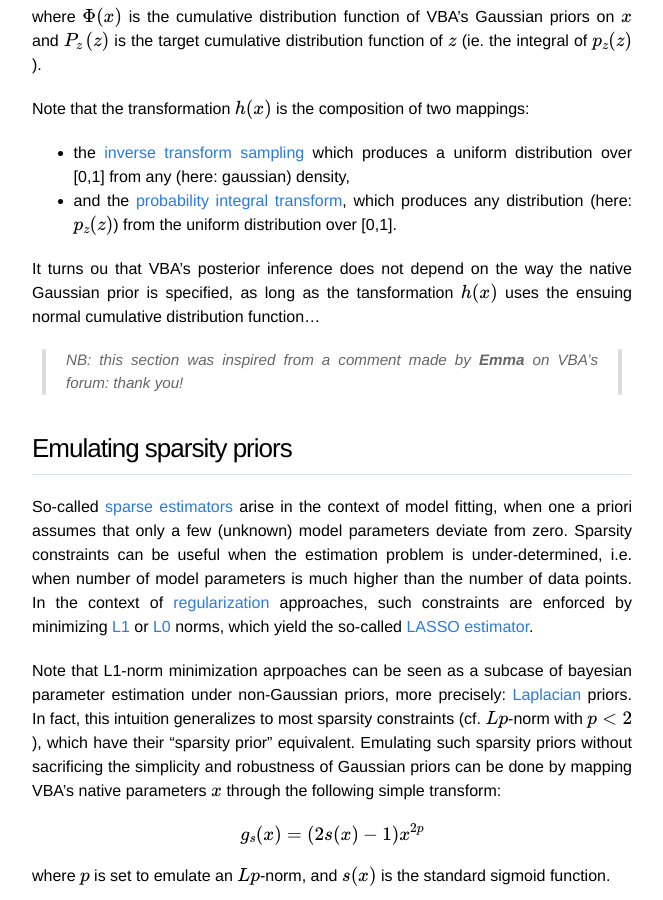
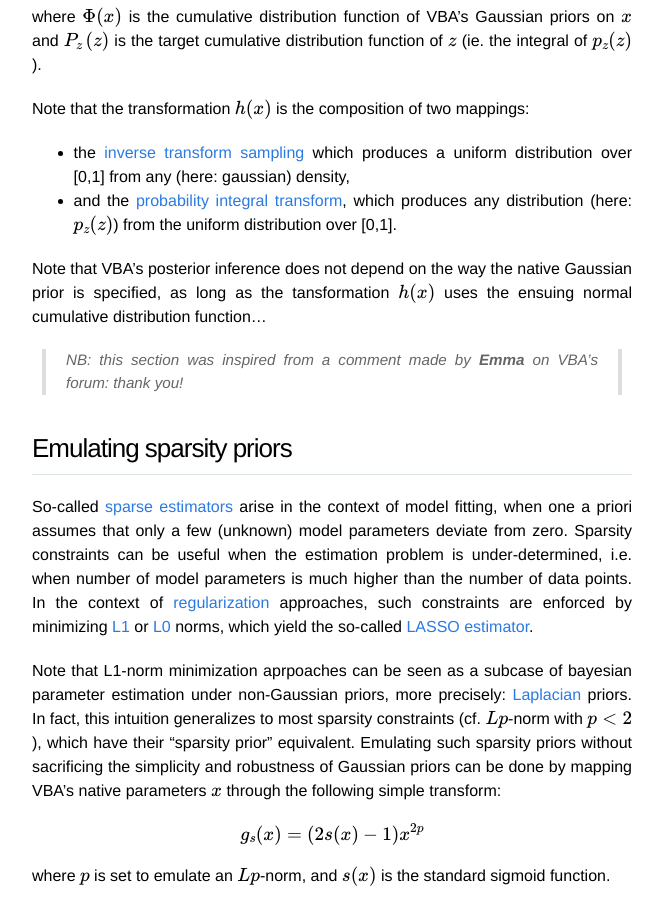
Before and after one commit to MBB-team/VBA-toolbox, a Jekyll site: the page built from _wiki/param-transform.md, in a window 1280 px wide and 900 px high, scrolled down 2131 px. Shown: the whole window, without its empty margins (308-971 px from the left). Built offline with Jekyll 4.4.1, drawn with Linux system fonts in a browser that asks for light colours; nearby versions of some CDN libraries; formulas are drawn with MathJax 3.

Commit message:
Update param-transform.md

```diff
--- a/_wiki/param-transform.md
+++ b/_wiki/param-transform.md
@@ -41,7 +41,7 @@ Note that the transformation $$h(x)$$ is the composition of two mappings:
 - the [inverse transform sampling](https://en.wikipedia.org/wiki/Inverse_transform_sampling) which produces a uniform distribution over [0,1] from any (here: gaussian) density,
 - and the [probability integral transform](https://en.wikipedia.org/wiki/Probability_integral_transform), which produces any distribution (here: $$p_z(z)$$) from the uniform distribution over [0,1].
 
-It turns ou that VBA's posterior inference does not depend on the way the native Gaussian prior is specified, as long as the tansformation $$h(x)$$ uses the ensuing normal cumulative distribution function...
+Note that VBA's posterior inference does not depend on the way the native Gaussian prior is specified, as long as the tansformation $$h(x)$$ uses the ensuing normal cumulative distribution function...
 
 > NB: this section was inspired from a comment made by **Emma** on VBA's forum: thank you!
 
```
